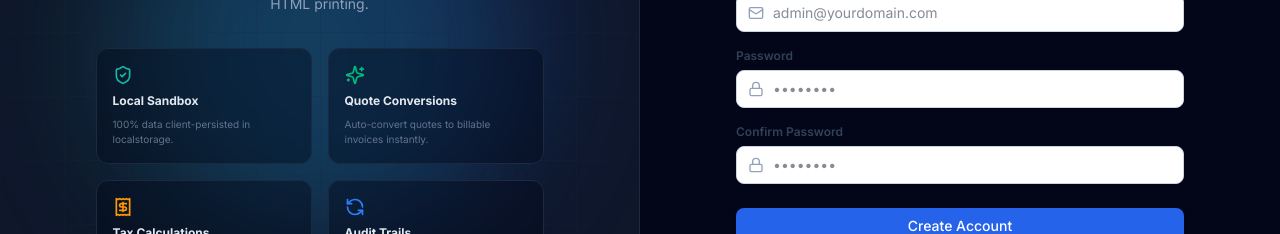
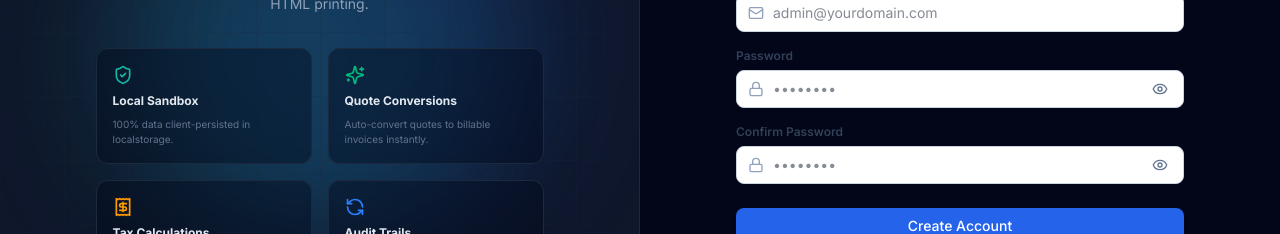
Before and after one commit to pavankumarcoder-creator/invoice_Frontend, a React (Vite) app: page /#/register in a window 1280 px wide. Shown: the part 352-586 px from the top of the page. Built offline with nearby package versions, Linux system fonts and the light colour scheme; no server answers.

Commit message:
add-eye-icons-to-password-fields

```diff
--- a/src/components/ui/Input.jsx
+++ b/src/components/ui/Input.jsx
@@ -24,7 +24,7 @@ export const Input = forwardRef(({ label, error, helperText, leftIcon, rightIcon
             ${className}
           `} {...props}/>
 
-        {rightIcon && (<div className="absolute inset-y-0 right-0 pr-3 flex items-center pointer-events-none text-slate-400 dark:text-slate-500">
+        {rightIcon && (<div className="absolute inset-y-0 right-0 pr-3 flex items-center text-slate-400 dark:text-slate-500">
             {rightIcon}
           </div>)}
       </div>
--- a/src/pages/Auth/Login.jsx
+++ b/src/pages/Auth/Login.jsx
@@ -4,7 +4,7 @@ import { useApp } from '../../context/AppContext';
 import { useToast } from '../../components/ui/Toast';
 import { Button } from '../../components/ui/Button';
 import { Input } from '../../components/ui/Input';
-import { Mail, Lock, User } from 'lucide-react';
+import { Mail, Lock, User, Eye, EyeOff } from 'lucide-react';
 export const Login = () => {
     const { login } = useApp();
     const { showToast } = useToast();
@@ -12,6 +12,7 @@ export const Login = () => {
     const [username, setUsername] = useState('');
     const [email, setEmail] = useState('');
     const [password, setPassword] = useState('');
+    const [showPassword, setShowPassword] = useState(false);
     const [isLoading, setIsLoading] = useState(false);
     const [errors, setErrors] = useState({});
     const handleLogin = (e) => {
@@ -63,7 +64,9 @@ export const Login = () => {
         <Input label="Email Address" type="email" value={email} onChange={(e) => setEmail(e.target.value)} error={errors.email} leftIcon={<Mail className="h-4 w-4"/>} placeholder="e.g. admin@yourdomain.com"/>
 
         <div className="space-y-1">
-          <Input label="Password" type="password" value={password} onChange={(e) => setPassword(e.target.value)} error={errors.password} leftIcon={<Lock className="h-4 w-4"/>} placeholder="••••••••"/>
+          <Input label="Password" type={showPassword ? "text" : "password"} value={password} onChange={(e) => setPassword(e.target.value)} error={errors.password} leftIcon={<Lock className="h-4 w-4"/>} placeholder="••••••••" rightIcon={<button type="button" onClick={() => setShowPassword(!showPassword)} className="focus:outline-hidden hover:text-white text-slate-500 cursor-pointer transition-colors p-1" tabIndex="-1">
+                {showPassword ? <EyeOff className="h-4 w-4"/> : <Eye className="h-4 w-4"/>}
+              </button>}/>
           <div className="text-right">
             <Link to="/forgot-password" className="text-xs text-primary hover:text-blue-400 font-semibold">
               Forgot your password?
--- a/src/pages/Auth/Register.jsx
+++ b/src/pages/Auth/Register.jsx
@@ -3,7 +3,7 @@ import { Link, useNavigate } from 'react-router-dom';
 import { useToast } from '../../components/ui/Toast';
 import { Button } from '../../components/ui/Button';
 import { Input } from '../../components/ui/Input';
-import { Mail, Lock, User } from 'lucide-react';
+import { Mail, Lock, User, Eye, EyeOff } from 'lucide-react';
 export const Register = () => {
     const { showToast } = useToast();
     const navigate = useNavigate();
@@ -11,6 +11,8 @@ export const Register = () => {
     const [email, setEmail] = useState('');
     const [password, setPassword] = useState('');
     const [confirmPassword, setConfirmPassword] = useState('');
+    const [showPassword, setShowPassword] = useState(false);
+    const [showConfirmPassword, setShowConfirmPassword] = useState(false);
     const [isLoading, setIsLoading] = useState(false);
     const [errors, setErrors] = useState({});
     const handleRegister = (e) => {
@@ -77,9 +79,13 @@ export const Register = () => {
 
         <Input label="Email Address" type="email" value={email} onChange={(e) => setEmail(e.target.value)} error={errors.email} leftIcon={<Mail className="h-4 w-4"/>} placeholder="admin@yourdomain.com"/>
 
-        <Input label="Password" type="password" value={password} onChange={(e) => setPassword(e.target.value)} error={errors.password} leftIcon={<Lock className="h-4 w-4"/>} placeholder="••••••••"/>
+        <Input label="Password" type={showPassword ? "text" : "password"} value={password} onChange={(e) => setPassword(e.target.value)} error={errors.password} leftIcon={<Lock className="h-4 w-4"/>} placeholder="••••••••" rightIcon={<button type="button" onClick={() => setShowPassword(!showPassword)} className="focus:outline-hidden hover:text-white text-slate-500 cursor-pointer transition-colors p-1" tabIndex="-1">
+              {showPassword ? <EyeOff className="h-4 w-4"/> : <Eye className="h-4 w-4"/>}
+            </button>}/>
 
-        <Input label="Confirm Password" type="password" value={confirmPassword} onChange={(e) => setConfirmPassword(e.target.value)} error={errors.confirmPassword} leftIcon={<Lock className="h-4 w-4"/>} placeholder="••••••••"/>
+        <Input label="Confirm Password" type={showConfirmPassword ? "text" : "password"} value={confirmPassword} onChange={(e) => setConfirmPassword(e.target.value)} error={errors.confirmPassword} leftIcon={<Lock className="h-4 w-4"/>} placeholder="••••••••" rightIcon={<button type="button" onClick={() => setShowConfirmPassword(!showConfirmPassword)} className="focus:outline-hidden hover:text-white text-slate-500 cursor-pointer transition-colors p-1" tabIndex="-1">
+              {showConfirmPassword ? <EyeOff className="h-4 w-4"/> : <Eye className="h-4 w-4"/>}
+            </button>}/>
 
         <Button type="submit" className="w-full mt-2" isLoading={isLoading}>
           Create Account
```
Also changed, not shown: 5 other files (tests, documents, lock files or other folders).
